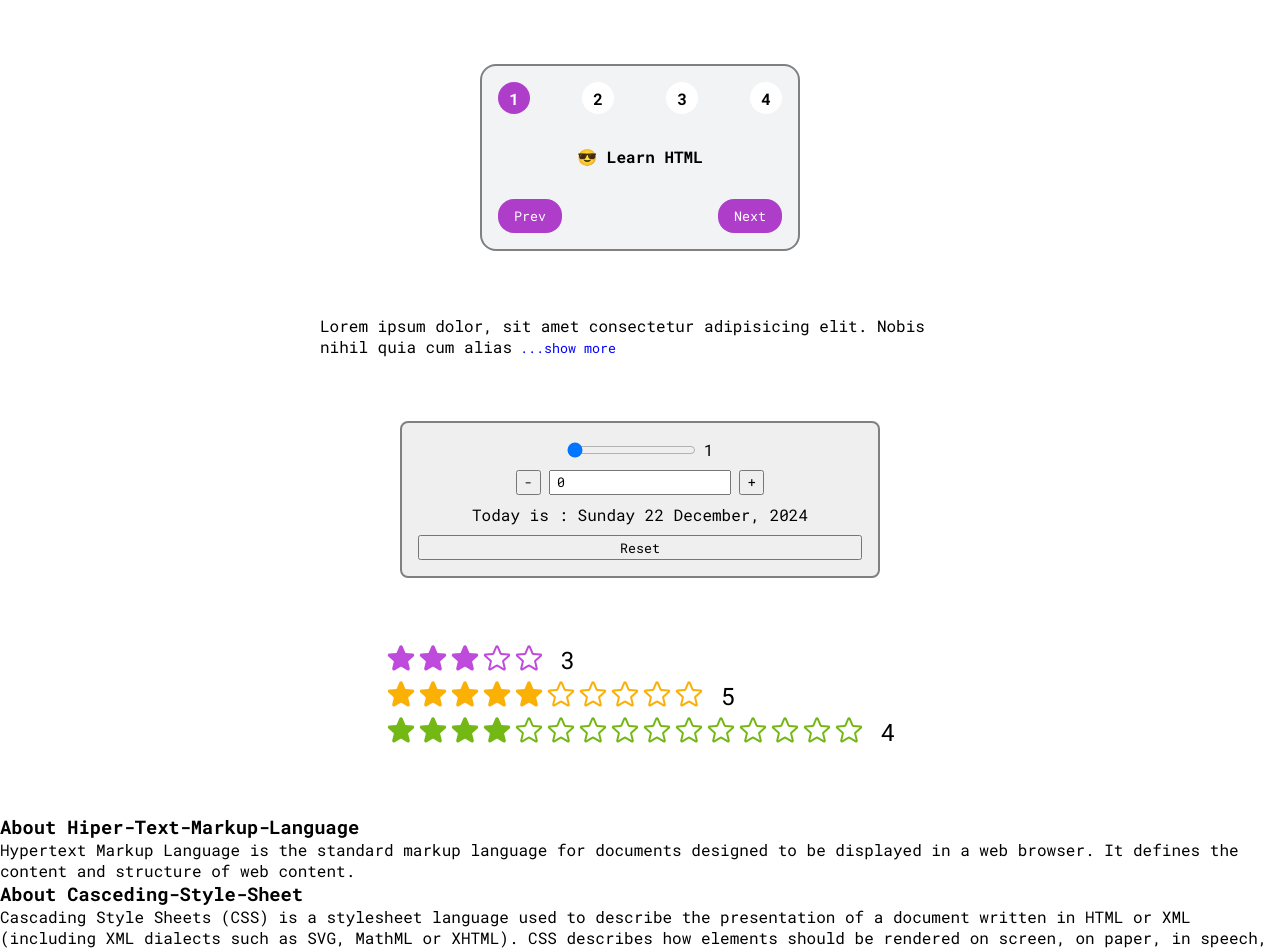
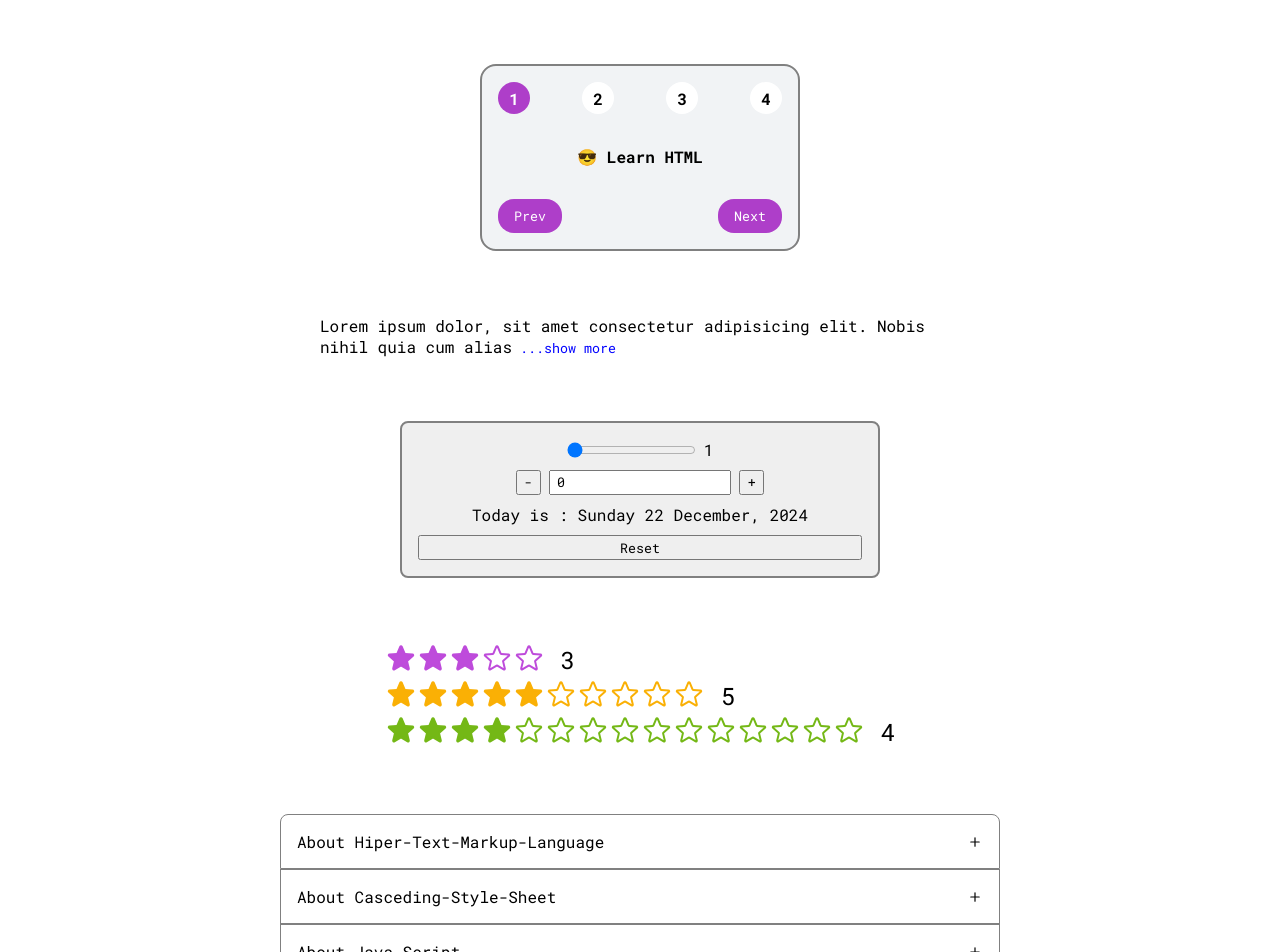
Before and after one commit to arpitjana2103/mini-react-projects, a React (Vite) app: page / in a window 1280 px wide. Shown: the top 952 px of the page. Built offline with nearby package versions, Linux system fonts and the light colour scheme.

Commit message:
Accordion done

```diff
--- a/package.json
+++ b/package.json
@@ -11,7 +11,8 @@
   },
   "dependencies": {
     "react": "^18.3.1",
-    "react-dom": "^18.3.1"
+    "react-dom": "^18.3.1",
+    "react-icons": "^5.4.0"
   },
   "devDependencies": {
     "@eslint/js": "^9.17.0",
--- a/src/components/Accordion.jsx
+++ b/src/components/Accordion.jsx
@@ -1,17 +1,34 @@
 import { useState } from "react";
 import styles from "../style/Accordion.module.css";
+import { HiMiniMinus, HiMiniPlus } from "react-icons/hi2";
 
 function Accordion(props) {
     const { contents, color } = props;
-    const [open, setOpen] = useState(false);
+    const [open, setOpen] = useState(null);
+
+    // open == null > all closed
+    // open == 1 > 1sth row is opend
+
+    // isOpend = open === index
+
+    // curr  index
+    //   1     1      => null
+    //   1     2      => 2
+
+    function handleClick(index) {
+        setOpen((currState) => (currState === index ? null : index));
+    }
 
     return (
-        <div>
+        <div className={styles.container}>
             {contents.map(function (content, index) {
                 return (
                     <Row
                         title={content.title}
                         details={content.details}
+                        handleClick={handleClick}
+                        index={index}
+                        isOpen={open === index}
                         key={index}
                     />
                 );
@@ -21,12 +38,17 @@
 }
 
 function Row(props) {
-    const { title, details } = props;
+    const { title, details, handleClick, index, isOpen } = props;
 
     return (
-        <div>
-            <h3>{title}</h3>
-            <p>{details}</p>
+        <div className={styles.row}>
+            <h3 onClick={() => handleClick(index)} className={styles.title}>
+                <span>
+                    {title} {isOpen ? <HiMiniMinus /> : <HiMiniPlus />}
+                </span>
+            </h3>
+
+            {isOpen && <p className={styles.details}>{details}</p>}
         </div>
     );
 }
--- a/src/style/Accordion.module.css
+++ b/src/style/Accordion.module.css
@@ -0,0 +1,46 @@
+.container {
+    width: 45rem;
+    border-radius: 0.5rem;
+    overflow: none;
+}
+
+.container .row:first-child > h3 {
+    border-radius: 0.5rem 0.5rem 0 0;
+}
+
+.container .row:last-child > p {
+    border-radius: 0 0 0.5rem 0.5rem;
+    border-bottom: 1.5px solid grey;
+}
+
+.title {
+    padding: 1rem;
+    border: 1.5px solid grey;
+    font-weight: normal;
+    font-size: 1rem;
+}
+
+.details {
+    padding: 1rem;
+    border-left: 1.5px solid grey;
+    border-right: 1.5px solid grey;
+}
+
+.row h3 {
+    cursor: pointer;
+    transition: all 0.2s;
+}
+
+.row h3:hover {
+    background-color: rgba(128, 128, 128, 0.25);
+}
+
+.row h3:active {
+    background-color: rgba(128, 128, 128, 0.35);
+}
+
+.row h3 > span {
+    display: flex;
+    align-items: center;
+    justify-content: space-between;
+}
```
Also changed, not shown: 1 other file (tests, documents, lock files or other folders).
